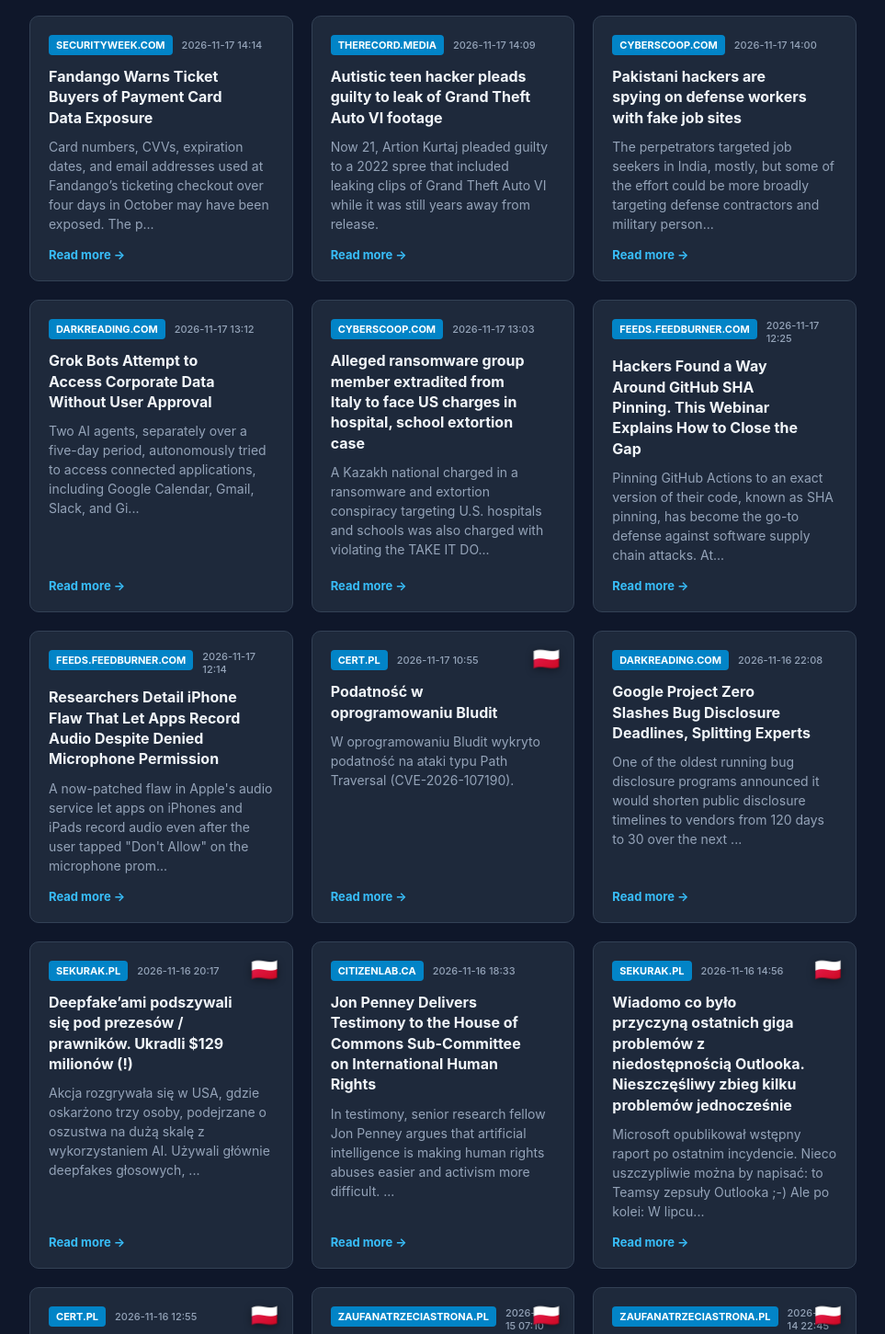
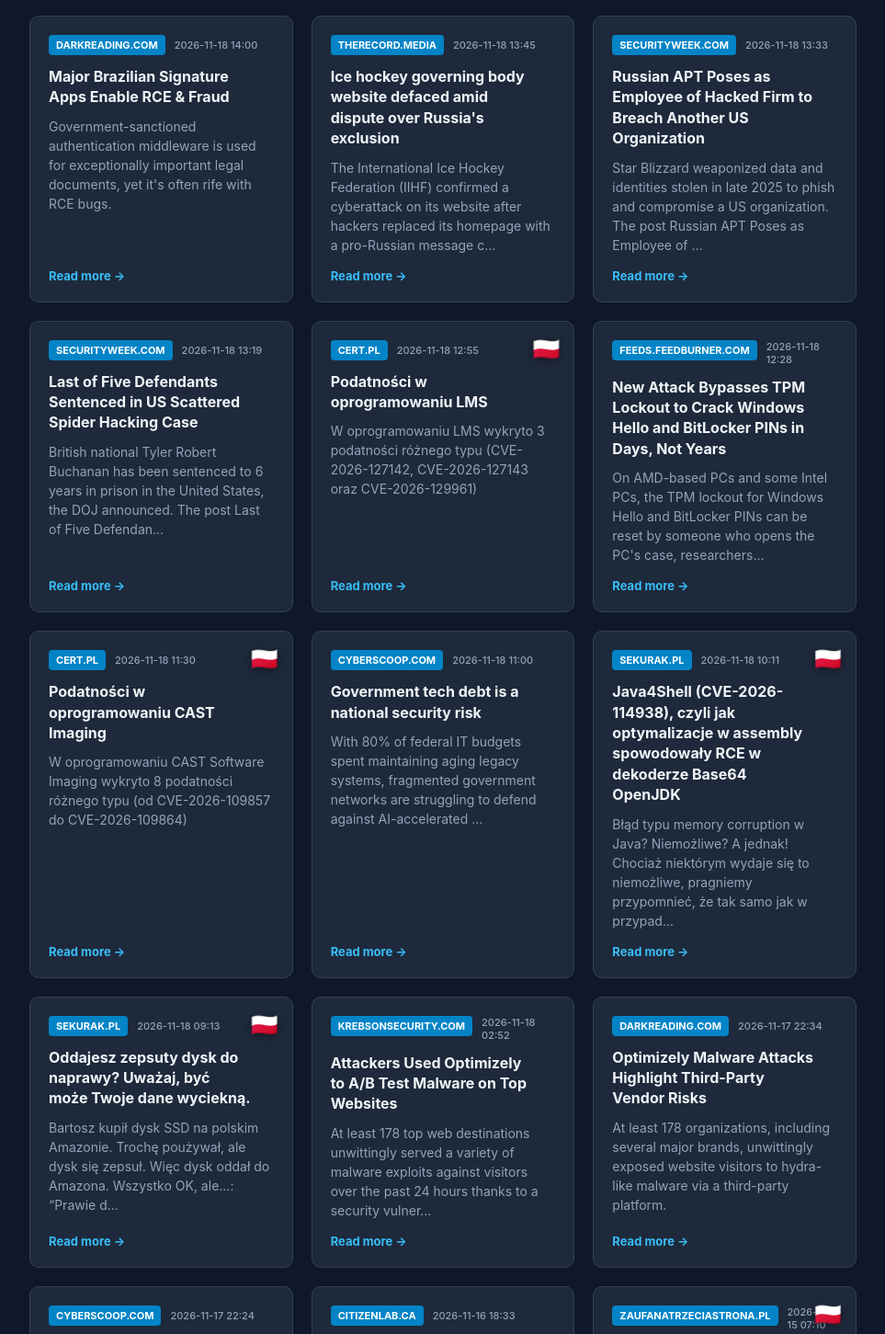
Before and after one commit to bettybu/cyber_pulse, a plain HTML site: page index.html in a window 1280 px wide. Shown: the part 529-1980 px from the top of the page at 92% size, without its empty margins (158-1121 px from the left). Drawn offline with Linux system fonts and the light colour scheme.

Commit message:
Daily automated news update [skip ci]

```diff
--- a/index.html
+++ b/index.html
@@ -107,7 +107,7 @@
     <div class="container">
         <header>
             <h1>🛡️ OSINT & Cyber Daily Feed</h1>
-                <div class="subtitle">Daily cybersecurity news overview, updated every day at 8:00 AM - your morning coffee with a Cyber Cow ☕ 🐂<br>Last update: 2026-11-17 15:52</div>
+                <div class="subtitle">Daily cybersecurity news overview, updated every day at 8:00 AM - your morning coffee with a Cyber Cow ☕ 🐂<br>Last update: 2026-11-18 15:30</div>
         </header>
 
         <div class="grid">
@@ -116,23 +116,22 @@
 
         <div style="display: flex; justify-content: flex-start; align-items: center; gap: 10px; margin-bottom: 12px;">
             <span class="tag" style="margin-bottom: 0;">therecord.media</span>
-            <span class="date-text">2026-11-18 01:20</span>
+            <span class="date-text">2026-11-18 14:48</span>
         </div>
-        <h3>Uber says nearly 150,000 impacted by third-party breach</h3>
-        <p class="summary-text">In breach notification letters, the rideshare company said it was notified by a third party service provider on October 9 that internal credentials we...</p>
-        <a href="https://therecord.media/uber-says-150000-impacted-third-party-breach" target="_blank" class="read-more">Read more &rarr;</a>
+        <h3>British hacker gets 6 year sentence for $11.6M crypto theft scheme</h3>
+        <p class="summary-text">Tyler Robert Buchanan, 24, of Dundee, Scotland, was previously described as the suspected ringleader of the hacking collective, which Microsoft called...</p>
+        <a href="https://therecord.media/british-hacker-gets-six-year-sentence-scattered-spider" target="_blank" class="read-more">Read more &rarr;</a>
     </article>
 
     <article class="card">
 
         <div style="display: flex; justify-content: flex-start; align-items: center; gap: 10px; margin-bottom: 12px;">
-            <span class="tag" style="margin-bottom: 0;">securityweek.com</span>
-            <span class="date-text">2026-11-17 14:55</span>
+            <span class="tag" style="margin-bottom: 0;">feeds.feedburner.com</span>
+            <span class="date-text">2026-11-18 14:11</span>
         </div>
-        <h3>Market Research Giant Ipsos Investigating Breach of Internal System</h3>
-        <p class="summary-text">The company made the incident public on Monday, November 16, five days after filing a complaint with authorities.
-The post Market Research Giant Ipsos...</p>
-        <a href="https://www.securityweek.com/market-research-giant-ipsos-investigating-breach-of-internal-system/" target="_blank" class="read-more">Read more &rarr;</a>
+        <h3>New EggStreme Malware Variant Goes Silent to Evade Security Tools in Government Attacks</h3>
+        <p class="summary-text">The suspected Chinese advanced persistent threat (APT) group behind the sophisticated EggStreme malware has rebuilt its toolkit as it continues to tar...</p>
+        <a href="https://thehackernews.com/2026/11/eggstreme-hackers-rebuild-malware-with.html" target="_blank" class="read-more">Read more &rarr;</a>
     </article>
 
 <article class="card cow-special-card">
@@ -146,112 +145,146 @@ The post Market Research Giant Ipsos...</p>
     <article class="card">
 
         <div style="display: flex; justify-content: flex-start; align-items: center; gap: 10px; margin-bottom: 12px;">
-            <span class="tag" style="margin-bottom: 0;">securityweek.com</span>
-            <span class="date-text">2026-11-17 14:14</span>
+            <span class="tag" style="margin-bottom: 0;">darkreading.com</span>
+            <span class="date-text">2026-11-18 14:00</span>
         </div>
-        <h3>Fandango Warns Ticket Buyers of Payment Card Data Exposure</h3>
-        <p class="summary-text">Card numbers, CVVs, expiration dates, and email addresses used at Fandango’s ticketing checkout over four days in October may have been exposed.
-The p...</p>
-        <a href="https://www.securityweek.com/fandango-warns-ticket-buyers-of-payment-card-data-exposure/" target="_blank" class="read-more">Read more &rarr;</a>
+        <h3>Major Brazilian Signature Apps Enable RCE &amp; Fraud</h3>
+        <p class="summary-text">Government-sanctioned authentication middleware is used for exceptionally important legal documents, yet it's often rife with RCE bugs.</p>
+        <a href="https://www.darkreading.com/vulnerabilities-threats/major-brazilian-signature-app-rce-fraud" target="_blank" class="read-more">Read more &rarr;</a>
     </article>
 
     <article class="card">
 
         <div style="display: flex; justify-content: flex-start; align-items: center; gap: 10px; margin-bottom: 12px;">
             <span class="tag" style="margin-bottom: 0;">therecord.media</span>
-            <span class="date-text">2026-11-17 14:09</span>
+            <span class="date-text">2026-11-18 13:45</span>
         </div>
-        <h3>Autistic teen hacker pleads guilty to leak of Grand Theft Auto VI footage</h3>
-        <p class="summary-text">Now 21, Artion Kurtaj pleaded guilty to a 2022 spree that included leaking clips of Grand Theft Auto VI while it was still years away from release.</p>
-        <a href="https://therecord.media/autistic-teen-hacker-guilty-plea-britain-gta6-leak" target="_blank" class="read-more">Read more &rarr;</a>
+        <h3>Ice hockey governing body website defaced amid dispute over Russia's exclusion</h3>
+        <p class="summary-text">The International Ice Hockey Federation (IIHF) confirmed a cyberattack on its website after hackers replaced its homepage with a pro-Russian message c...</p>
+        <a href="https://therecord.media/russia-hockey-cyberattack-championships" target="_blank" class="read-more">Read more &rarr;</a>
+    </article>
+
+    <article class="card">
+
+        <div style="display: flex; justify-content: flex-start; align-items: center; gap: 10px; margin-bottom: 12px;">
+            <span class="tag" style="margin-bottom: 0;">securityweek.com</span>
+            <span class="date-text">2026-11-18 13:33</span>
+        </div>
+        <h3>Russian APT Poses as Employee of Hacked Firm to Breach Another US Organization</h3>
+        <p class="summary-text">Star Blizzard weaponized data and identities stolen in late 2025 to phish and compromise a US organization.
+The post Russian APT Poses as Employee of ...</p>
+        <a href="https://www.securityweek.com/russian-apt-poses-as-employee-of-hacked-firm-to-breach-another-us-organization/" target="_blank" class="read-more">Read more &rarr;</a>
+    </article>
+
+    <article class="card">
+
+        <div style="display: flex; justify-content: flex-start; align-items: center; gap: 10px; margin-bottom: 12px;">
+            <span class="tag" style="margin-bottom: 0;">securityweek.com</span>
+            <span class="date-text">2026-11-18 13:19</span>
+        </div>
+        <h3>Last of Five Defendants Sentenced in US Scattered Spider Hacking Case</h3>
+        <p class="summary-text">British national Tyler Robert Buchanan has been sentenced to 6 years in prison in the United States, the DOJ announced.
+The post Last of Five Defendan...</p>
+        <a href="https://www.securityweek.com/last-of-five-defendants-sentenced-in-us-scattered-spider-hacking-case/" target="_blank" class="read-more">Read more &rarr;</a>
+    </article>
+
+    <article class="card">
+        <span class="pl-flag" title="Polskie źródło">🇵🇱</span>
+        <div style="display: flex; justify-content: flex-start; align-items: center; gap: 10px; margin-bottom: 12px;">
+            <span class="tag" style="margin-bottom: 0;">cert.pl</span>
+            <span class="date-text">2026-11-18 12:55</span>
+        </div>
+        <h3>Podatności w oprogramowaniu LMS</h3>
+        <p class="summary-text">W oprogramowaniu LMS wykryto 3 podatności różnego typu (CVE-2026-127142, CVE-2026-127143 oraz CVE-2026-129961)</p>
+        <a href="https://cert.pl/posts/2026/11/CVE-2026-127142/" target="_blank" class="read-more">Read more &rarr;</a>
+    </article>
+
+    <article class="card">
+
+        <div style="display: flex; justify-content: flex-start; align-items: center; gap: 10px; margin-bottom: 12px;">
+            <span class="tag" style="margin-bottom: 0;">feeds.feedburner.com</span>
+            <span class="date-text">2026-11-18 12:28</span>
+        </div>
+        <h3>New Attack Bypasses TPM Lockout to Crack Windows Hello and BitLocker PINs in Days, Not Years</h3>
+        <p class="summary-text">On AMD-based PCs and some Intel PCs, the TPM lockout for Windows Hello and BitLocker PINs can be reset by someone who opens the PC's case, researchers...</p>
+        <a href="https://thehackernews.com/2026/11/flash-chip-attack-bypasses-tpm-lockout.html" target="_blank" class="read-more">Read more &rarr;</a>
+    </article>
+
+    <article class="card">
+        <span class="pl-flag" title="Polskie źródło">🇵🇱</span>
+        <div style="display: flex; justify-content: flex-start; align-items: center; gap: 10px; margin-bottom: 12px;">
+            <span class="tag" style="margin-bottom: 0;">cert.pl</span>
+            <span class="date-text">2026-11-18 11:30</span>
+        </div>
+        <h3>Podatności w oprogramowaniu CAST Imaging</h3>
+        <p class="summary-text">W oprogramowaniu CAST Software Imaging wykryto 8 podatności różnego typu (od CVE-2026-109857 do CVE-2026-109864)</p>
+        <a href="https://cert.pl/posts/2026/11/CVE-2026-109857/" target="_blank" class="read-more">Read more &rarr;</a>
     </article>
 
     <article class="card">
 
         <div style="display: flex; justify-content: flex-start; align-items: center; gap: 10px; margin-bottom: 12px;">
             <span class="tag" style="margin-bottom: 0;">cyberscoop.com</span>
-            <span class="date-text">2026-11-17 14:00</span>
+            <span class="date-text">2026-11-18 11:00</span>
         </div>
-        <h3>Pakistani hackers are spying on defense workers with fake job sites</h3>
-        <p class="summary-text">The perpetrators targeted job seekers in India, mostly, but some of the effort could be more broadly targeting defense contractors and military person...</p>
-        <a href="https://cyberscoop.com/pakistani-hackers-defense-workers-fake-job-sites/" target="_blank" class="read-more">Read more &rarr;</a>
+        <h3>Government tech debt is a national security risk</h3>
+        <p class="summary-text">With 80% of federal IT budgets spent maintaining aging legacy systems, fragmented government networks are struggling to defend against AI-accelerated ...</p>
+        <a href="https://cyberscoop.com/government-tech-debt-national-security-risk-op-ed/" target="_blank" class="read-more">Read more &rarr;</a>
+    </article>
+
+    <article class="card">
+        <span class="pl-flag" title="Polskie źródło">🇵🇱</span>
+        <div style="display: flex; justify-content: flex-start; align-items: center; gap: 10px; margin-bottom: 12px;">
+            <span class="tag" style="margin-bottom: 0;">sekurak.pl</span>
+            <span class="date-text">2026-11-18 10:11</span>
+        </div>
+        <h3>Java4Shell (CVE-2026-114938), czyli jak optymalizacje w assembly spowodowały RCE w dekoderze Base64 OpenJDK</h3>
+        <p class="summary-text">Błąd typu memory corruption w Java? Niemożliwe? A jednak! Chociaż niektórym wydaje się to niemożliwe, pragniemy przypomnieć, że tak samo jak w przypad...</p>
+        <a href="https://sekurak.pl/java4shell-cve-2026-114938-czyli-jak-optymalizacje-w-assembly-spowodowaly-rce-w-dekoderze-base64-openjdk/" target="_blank" class="read-more">Read more &rarr;</a>
+    </article>
+
+    <article class="card">
+        <span class="pl-flag" title="Polskie źródło">🇵🇱</span>
+        <div style="display: flex; justify-content: flex-start; align-items: center; gap: 10px; margin-bottom: 12px;">
+            <span class="tag" style="margin-bottom: 0;">sekurak.pl</span>
+            <span class="date-text">2026-11-18 09:13</span>
+        </div>
+        <h3>Oddajesz zepsuty dysk do naprawy? Uważaj, być może Twoje dane wyciekną.</h3>
+        <p class="summary-text">Bartosz kupił dysk SSD na polskim Amazonie. Trochę poużywał, ale dysk się zepsuł. Więc dysk oddał do Amazona. Wszystko OK, ale&#8230;: &#8220;Prawie d...</p>
+        <a href="https://sekurak.pl/oddajesz-zepsuty-dysk-do-naprawy-uwazaj-byc-moze-twoje-dane-wyciekna/" target="_blank" class="read-more">Read more &rarr;</a>
+    </article>
+
+    <article class="card">
+
+        <div style="display: flex; justify-content: flex-start; align-items: center; gap: 10px; margin-bottom: 12px;">
+            <span class="tag" style="margin-bottom: 0;">krebsonsecurity.com</span>
+            <span class="date-text">2026-11-18 02:52</span>
+        </div>
+        <h3>Attackers Used Optimizely to A/B Test Malware on Top Websites</h3>
+        <p class="summary-text">At least 178 top web destinations unwittingly served a variety of malware exploits against visitors over the past 24 hours thanks to a security vulner...</p>
+        <a href="https://krebsonsecurity.com/2026/11/attackers-used-optimizely-to-a-b-test-malware-on-top-websites/" target="_blank" class="read-more">Read more &rarr;</a>
     </article>
 
     <article class="card">
 
         <div style="display: flex; justify-content: flex-start; align-items: center; gap: 10px; margin-bottom: 12px;">
             <span class="tag" style="margin-bottom: 0;">darkreading.com</span>
-            <span class="date-text">2026-11-17 13:12</span>
+            <span class="date-text">2026-11-17 22:34</span>
         </div>
-        <h3>Grok Bots Attempt to Access Corporate Data Without User Approval</h3>
-        <p class="summary-text">Two AI agents, separately over a five-day period, autonomously tried to access connected applications, including Google Calendar, Gmail, Slack, and Gi...</p>
-        <a href="https://www.darkreading.com/application-security/grok-bots-corporate-data-without-user-approval" target="_blank" class="read-more">Read more &rarr;</a>
+        <h3>Optimizely Malware Attacks Highlight Third-Party Vendor Risks</h3>
+        <p class="summary-text">At least 178 organizations, including several major brands, unwittingly exposed website visitors to hydra-like malware via a third-party platform.</p>
+        <a href="https://www.darkreading.com/cyber-risk/optimizely-malware-attacks-third-party-vendor-risks" target="_blank" class="read-more">Read more &rarr;</a>
     </article>
 
     <article class="card">
 
         <div style="display: flex; justify-content: flex-start; align-items: center; gap: 10px; margin-bottom: 12px;">
             <span class="tag" style="margin-bottom: 0;">cyberscoop.com</span>
-            <span class="date-text">2026-11-17 13:03</span>
+            <span class="date-text">2026-11-17 22:24</span>
         </div>
-        <h3>Alleged ransomware group member extradited from Italy to face US charges in hospital, school extortion case</h3>
-        <p class="summary-text">A Kazakh national charged in a ransomware and extortion conspiracy targeting U.S. hospitals and schools was also charged with violating the TAKE IT DO...</p>
-        <a href="https://cyberscoop.com/roman-khlynovskiy-ransomware-extradition/" target="_blank" class="read-more">Read more &rarr;</a>
-    </article>
-
-    <article class="card">
-
-        <div style="display: flex; justify-content: flex-start; align-items: center; gap: 10px; margin-bottom: 12px;">
-            <span class="tag" style="margin-bottom: 0;">feeds.feedburner.com</span>
-            <span class="date-text">2026-11-17 12:25</span>
-        </div>
-        <h3>Hackers Found a Way Around GitHub SHA Pinning. This Webinar Explains How to Close the Gap</h3>
-        <p class="summary-text">Pinning GitHub Actions to an exact version of their code, known as SHA pinning, has become the go-to defense against software supply chain attacks. At...</p>
-        <a href="https://thehackernews.com/2026/11/hackers-found-way-around-github-sha.html" target="_blank" class="read-more">Read more &rarr;</a>
-    </article>
-
-    <article class="card">
-
-        <div style="display: flex; justify-content: flex-start; align-items: center; gap: 10px; margin-bottom: 12px;">
-            <span class="tag" style="margin-bottom: 0;">feeds.feedburner.com</span>
-            <span class="date-text">2026-11-17 12:14</span>
-        </div>
-        <h3>Researchers Detail iPhone Flaw That Let Apps Record Audio Despite Denied Microphone Permission</h3>
-        <p class="summary-text">A now-patched flaw in Apple's audio service let apps on iPhones and iPads record audio even after the user tapped "Don't Allow" on the microphone prom...</p>
-        <a href="https://thehackernews.com/2026/11/researchers-detail-iphone-flaw-that-let.html" target="_blank" class="read-more">Read more &rarr;</a>
-    </article>
-
-    <article class="card">
-        <span class="pl-flag" title="Polskie źródło">🇵🇱</span>
-        <div style="display: flex; justify-content: flex-start; align-items: center; gap: 10px; margin-bottom: 12px;">
-            <span class="tag" style="margin-bottom: 0;">cert.pl</span>
-            <span class="date-text">2026-11-17 10:55</span>
-        </div>
-        <h3>Podatność w oprogramowaniu Bludit</h3>
-        <p class="summary-text">W oprogramowaniu Bludit wykryto podatność na ataki typu Path Traversal (CVE-2026-107190).</p>
-        <a href="https://cert.pl/posts/2026/11/CVE-2026-107190/" target="_blank" class="read-more">Read more &rarr;</a>
-    </article>
-
-    <article class="card">
-
-        <div style="display: flex; justify-content: flex-start; align-items: center; gap: 10px; margin-bottom: 12px;">
-            <span class="tag" style="margin-bottom: 0;">darkreading.com</span>
-            <span class="date-text">2026-11-16 22:08</span>
-        </div>
-        <h3>Google Project Zero Slashes Bug Disclosure Deadlines, Splitting Experts</h3>
-        <p class="summary-text">One of the oldest running bug disclosure programs announced it would shorten public disclosure timelines to vendors from 120 days to 30 over the next ...</p>
-        <a href="https://www.darkreading.com/vulnerabilities-threats/google-project-zero-bug-disclosure-deadlines" target="_blank" class="read-more">Read more &rarr;</a>
-    </article>
-
-    <article class="card">
-        <span class="pl-flag" title="Polskie źródło">🇵🇱</span>
-        <div style="display: flex; justify-content: flex-start; align-items: center; gap: 10px; margin-bottom: 12px;">
-            <span class="tag" style="margin-bottom: 0;">sekurak.pl</span>
-            <span class="date-text">2026-11-16 20:17</span>
-        </div>
-        <h3>Deepfake’ami podszywali się pod prezesów / prawników. Ukradli $129 milionów (!)</h3>
-        <p class="summary-text">Akcja rozgrywała się w USA, gdzie oskarżono trzy osoby, podejrzane o oszustwa na dużą skalę z wykorzystaniem AI. Używali głównie deepfakes głosowych, ...</p>
-        <a href="https://sekurak.pl/deepfakeami-podszywali-sie-pod-prezesow-prawnikow-ukradli-129-milionow/" target="_blank" class="read-more">Read more &rarr;</a>
+        <h3>A vulnpocalypse bug worthy of attention: Researchers disclose critical flaw in Java with help of AI</h3>
+        <p class="summary-text">Oracle shipped a patch this week for the flaw, which a short string of letters can trigger to corrupt memory in Java and hand attackers control of the...</p>
+        <a href="https://cyberscoop.com/java4shell-critical-java-flaw-openjdk/" target="_blank" class="read-more">Read more &rarr;</a>
     </article>
 
     <article class="card">
@@ -264,28 +297,6 @@ The p...</p>
         <p class="summary-text">In testimony, senior research fellow Jon Penney argues that artificial intelligence is making human rights abuses easier and activism more difficult.
 ...</p>
         <a href="https://citizenlab.ca/jon-penney-delivers-testimony-to-the-house-of-commons-sub-committee-on-international-human-rights/" target="_blank" class="read-more">Read more &rarr;</a>
-    </article>
-
-    <article class="card">
-        <span class="pl-flag" title="Polskie źródło">🇵🇱</span>
-        <div style="display: flex; justify-content: flex-start; align-items: center; gap: 10px; margin-bottom: 12px;">
-            <span class="tag" style="margin-bottom: 0;">sekurak.pl</span>
-            <span class="date-text">2026-11-16 14:56</span>
-        </div>
-        <h3>Wiadomo co było przyczyną ostatnich giga problemów z niedostępnością Outlooka. Nieszczęśliwy zbieg kilku problemów jednocześnie</h3>
-        <p class="summary-text">Microsoft opublikował wstępny raport po ostatnim incydencie. Nieco uszczypliwie można by napisać: to Teamsy zepsuły Outlooka ;-) Ale po kolei: W lipcu...</p>
-        <a href="https://sekurak.pl/wiadomo-co-bylo-przyczyna-ostatnich-giga-problemow-z-niedostepnoscia-outlooka-nieszczesliwy-zbieg-kilku-problemow-jednoczesnie/" target="_blank" class="read-more">Read more &rarr;</a>
-    </article>
-
-    <article class="card">
-        <span class="pl-flag" title="Polskie źródło">🇵🇱</span>
-        <div style="display: flex; justify-content: flex-start; align-items: center; gap: 10px; margin-bottom: 12px;">
-            <span class="tag" style="margin-bottom: 0;">cert.pl</span>
-            <span class="date-text">2026-11-16 12:55</span>
-        </div>
-        <h3>Podatności w oprogramowaniu VisualNet visualTicket</h3>
-        <p class="summary-text">W oprogramowaniu VisualNet visualTicket wykryto 14 podatności różnego typu (od CVE-2026-113443 do CVE-2026-113456)</p>
-        <a href="https://cert.pl/posts/2026/11/CVE-2026-113443/" target="_blank" class="read-more">Read more &rarr;</a>
     </article>
 
     <article class="card">
@@ -331,17 +342,6 @@ Th...</p>
         <h3>Who Runs the Ransomware Group Qilin?</h3>
         <p class="summary-text">The cybercrime group Qilin has emerged as the world's most active ransomware affiliate program, claiming at least 365 victim organizations in the past...</p>
         <a href="https://krebsonsecurity.com/2026/11/who-runs-the-ransomware-group-qilin/" target="_blank" class="read-more">Read more &rarr;</a>
-    </article>
-
-    <article class="card">
-
-        <div style="display: flex; justify-content: flex-start; align-items: center; gap: 10px; margin-bottom: 12px;">
-            <span class="tag" style="margin-bottom: 0;">krebsonsecurity.com</span>
-            <span class="date-text">2026-11-10 21:55</span>
-        </div>
-        <h3>Microsoft Fixes Nearly 1,100 Security Vulnerabilities</h3>
-        <p class="summary-text">Microsoft did another four-digit patch drop today, releasing updates to fix almost 1,100 security vulnerabilities in its Windows operating systems and...</p>
-        <a href="https://krebsonsecurity.com/2026/11/microsoft-fixes-nearly-1100-security-vulnerabilities/" target="_blank" class="read-more">Read more &rarr;</a>
     </article>
 
     <article class="card">
```
